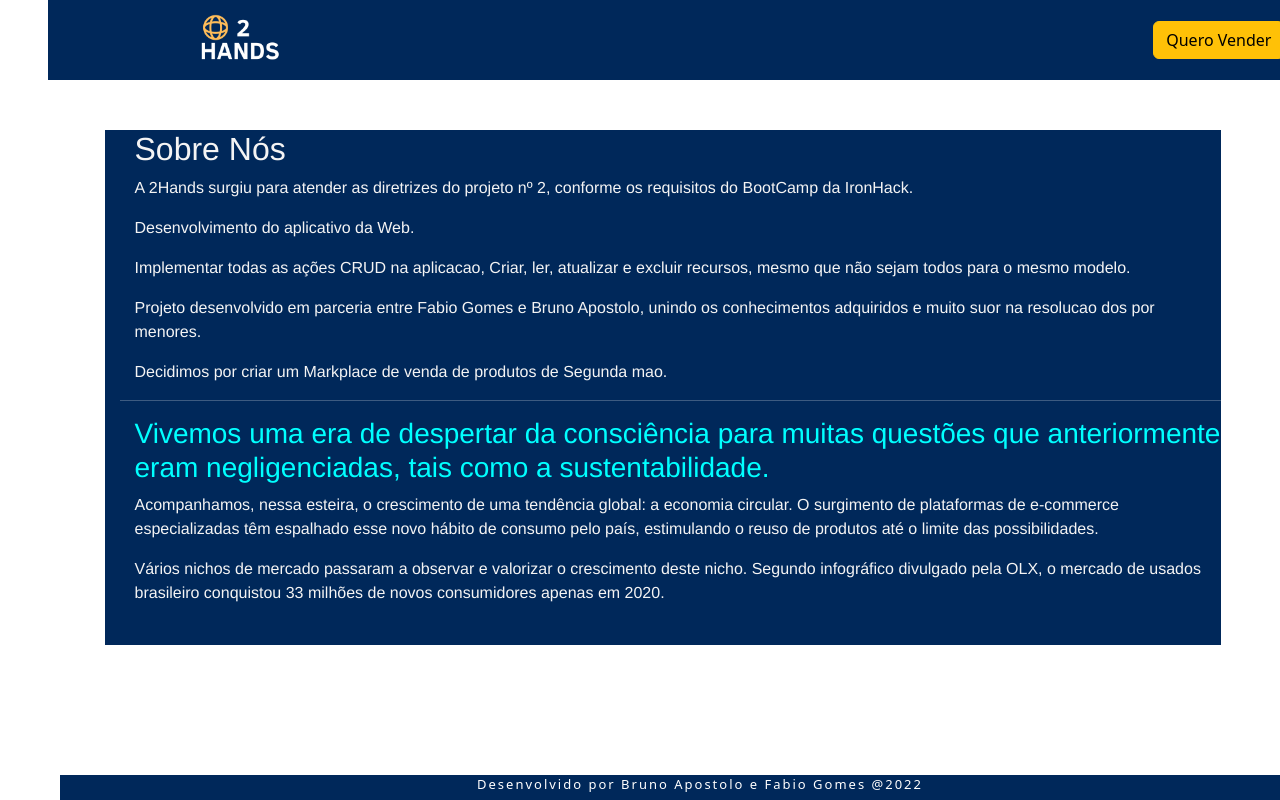
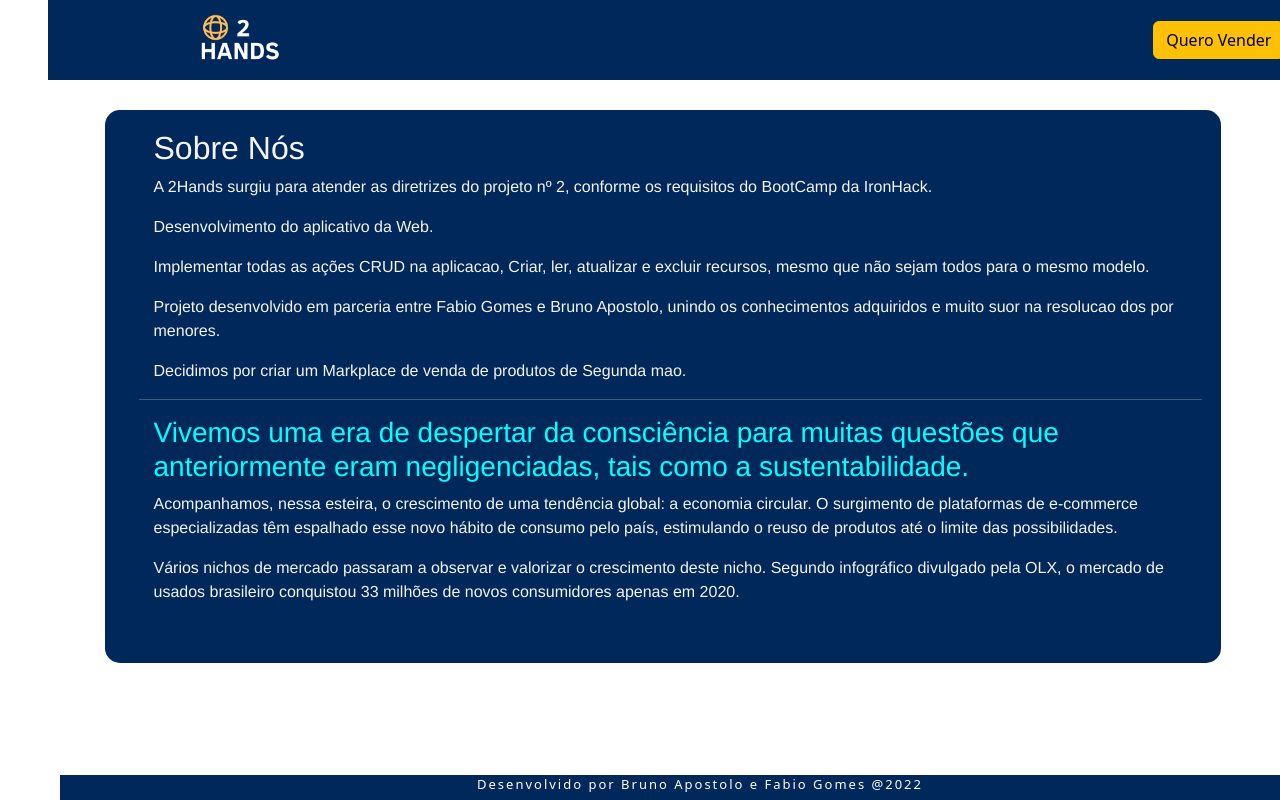
Before and after one commit to fabiolpgomes/2hands, a React (Create React App) app: page /about in a window 1280 px wide. Built offline with nearby package versions, Linux system fonts and the light colour scheme.

Commit message:
css details

```diff
--- a/src/pages/AboutUs/aboutUs.css
+++ b/src/pages/AboutUs/aboutUs.css
@@ -1,10 +1,10 @@
-
-*{
+* {
   margin-left: 15px;
 }
 
 .about {
-  margin-top: 130px;
+  margin-top: 110px;
+  margin-bottom: 30px;
 }
 
 h1 {
@@ -19,6 +19,8 @@ h1 {
 }
 
 .header-2 {
+  padding: 19px;
+  border-radius: 15px;
   margin: 0 auto;
   background-color: #00285a;
   color: #f4f4f4;
@@ -27,5 +29,8 @@ h1 {
 }
 
 h3 {
-      color:aqua
+  color: aqua;
 }
+p {
+  text-justify: distribute;
+}
```
Lines whose indentation alone changed are shown as unchanged.
